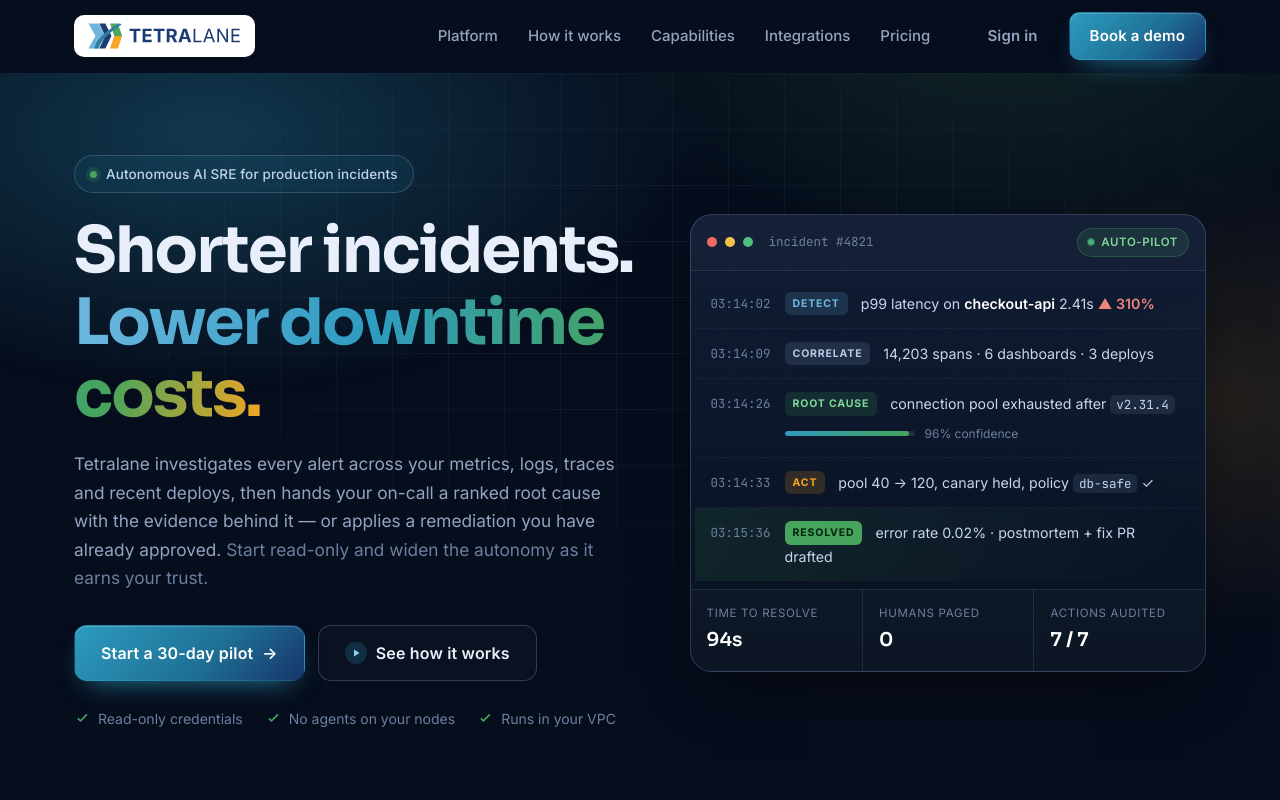
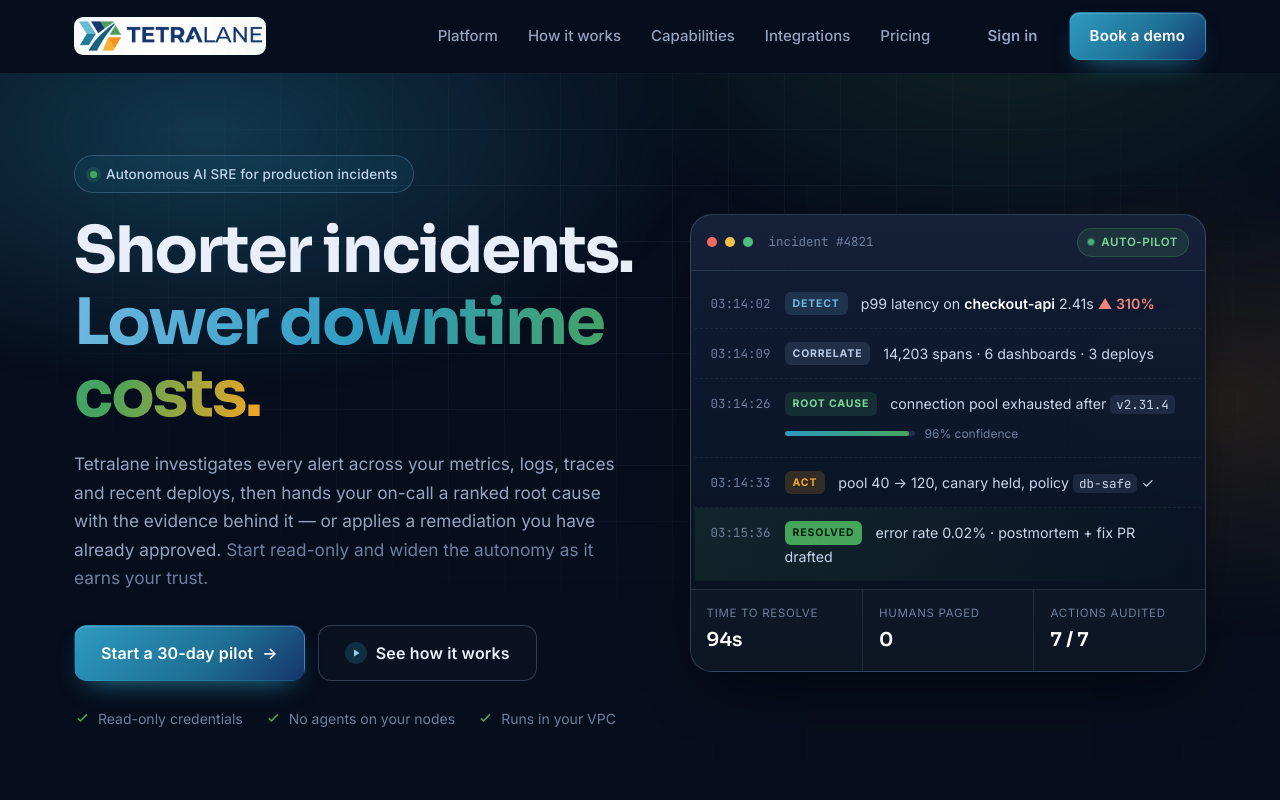
Before and after one commit to kubegraf/tetralane.com, a plain HTML site: page index.html in a window 1280 px wide. Shown: the top 800 px of the page. Drawn offline with Linux system fonts and the light colour scheme.

Commit message:
Use the supplied logo file as the only logo on the site (#8)
Replaces every recreated logo asset with assets/img/IMG_1620.png, used
exactly as delivered — not redrawn, recoloured or re-exported.

The header and footer load that file directly. Since roughly four
fifths of it is blank canvas (the artwork sits at x 182-1224, y 302-466
of 1408x768), the .logo rule frames the artwork region in CSS instead
of cropping a new copy, so the browser fetches the original bytes.

Tab and app icons are resizes of that same region, letterboxed into a
square so no part of the lockup is cut off. The social preview frames
the file the same way the header does.

Deleted the previously hand-drawn tetralane-logo.svg and favicon.svg,
along with their <link> and manifest references, so no recreated
artwork remains anywhere in the repo.

Known consequence: fitting the whole lockup into a square leaves the
wordmark unreadable at small sizes — fine at 180px and above, a smudge
at 32px, effectively blank at 16px in a browser tab.


Claude-Session: https://claude.ai/code/session_01DUvxPF8KC4CwfHMram2hfU

Co-authored-by: Claude <noreply@anthropic.com>

```diff
--- a/assets/css/styles.css
+++ b/assets/css/styles.css
@@ -82,10 +82,23 @@ section[id],[id]{scroll-margin-top:92px}
 .nav{position:sticky;top:0;z-index:100;transition:background .3s ease,border-color .3s ease,backdrop-filter .3s ease;border-bottom:1px solid transparent}
 .nav.is-stuck{background:rgba(6,13,28,.82);backdrop-filter:blur(14px);border-bottom-color:var(--line)}
 .nav__inner{display:flex;align-items:center;justify-content:space-between;gap:24px;height:72px}
-/* The logo is used as supplied — full lockup, uncropped, unrecoloured.
-   It is navy artwork, so it always sits on its own white field. */
-.logo{display:inline-flex;align-items:center;background:#fff;border-radius:10px;padding:8px 14px}
-.logo__img{display:block;width:auto;height:26px}
+/* The supplied logo file is loaded as-is — nothing redrawn, recoloured or
+   re-exported. The file is 1408x768 and its artwork occupies x 182-1224,
+   y 302-466. The window below shows that region plus even margin (x 156-1250,
+   y 276-492) scaled to --logo-h, so the blank canvas is framed out in CSS
+   rather than cropped out of the file. */
+.logo{
+  --logo-h:38px;
+  position:relative;display:block;overflow:hidden;border-radius:9px;
+  height:var(--logo-h);
+  width:calc(var(--logo-h) * 1094 / 216);
+}
+.logo__img{
+  position:absolute;height:auto;max-width:none;   /* opt out of the global img cap */
+  width:calc(var(--logo-h) * 1408 / 216);
+  left:calc(var(--logo-h) * -156 / 216);
+  top:calc(var(--logo-h) * -276 / 216);
+}
 .nav__links{display:flex;align-items:center;gap:30px;font-size:15px;font-weight:500}
 .nav__links>a{display:inline-flex;align-items:center;min-height:44px;color:var(--muted);transition:color .18s ease}
 .nav__links>a:hover{color:var(--text)}
--- a/index.html
+++ b/index.html
@@ -9,11 +9,9 @@
 <link rel="canonical" href="https://kubegraf.github.io/tetralane.com/">
 
 <!-- Favicons -->
-<link rel="icon" href="assets/favicon.svg" type="image/svg+xml">
 <link rel="icon" href="assets/favicon-32.png" sizes="32x32" type="image/png">
 <link rel="icon" href="assets/favicon-16.png" sizes="16x16" type="image/png">
 <link rel="apple-touch-icon" href="assets/apple-touch-icon.png">
-<link rel="mask-icon" href="assets/favicon.svg" color="#2E9BC0">
 <link rel="manifest" href="site.webmanifest">
 
 <!-- Social -->
@@ -41,7 +39,7 @@
 <header class="nav" id="nav">
   <div class="container nav__inner">
     <a class="logo" href="#top" aria-label="Tetralane home">
-      <img class="logo__img" src="assets/img/tetralane-logo.svg" alt="Tetralane" width="1094" height="186">
+      <img class="logo__img" src="assets/img/IMG_1620.png" alt="Tetralane" width="1408" height="768">
     </a>
 
     <nav class="nav__links" id="nav-links" aria-label="Main">
@@ -415,7 +413,7 @@
   <div class="container footer__inner">
     <div class="footer__brand">
       <a class="logo" href="#top" aria-label="Tetralane home">
-      <img class="logo__img" src="assets/img/tetralane-logo.svg" alt="Tetralane" width="1094" height="186">
+      <img class="logo__img" src="assets/img/IMG_1620.png" alt="Tetralane" width="1408" height="768">
     </a>
       <p>The autonomous AI SRE platform. Observe, diagnose, act and learn — on every incident, in every environment.</p>
     </div>
```
Also changed, not shown: assets/apple-touch-icon.png, assets/favicon-16.png, assets/favicon-32.png, assets/favicon.svg (deleted), assets/icon-192.png, assets/icon-512.png, assets/img/og-image.png, assets/img/tetralane-logo.svg (deleted), favicon.ico, site.webmanifest, 1 other file.
